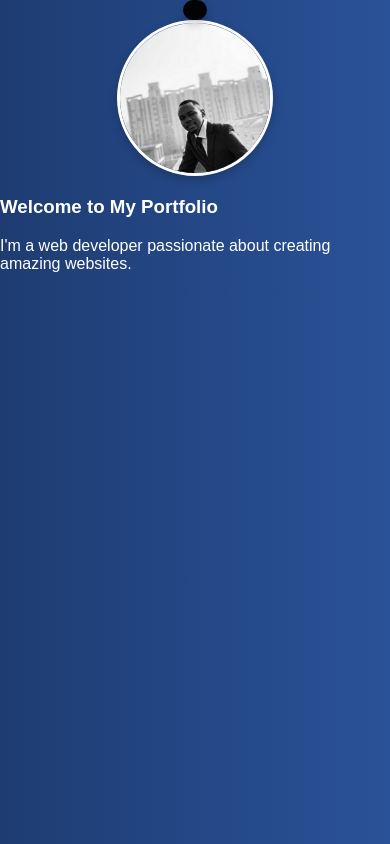
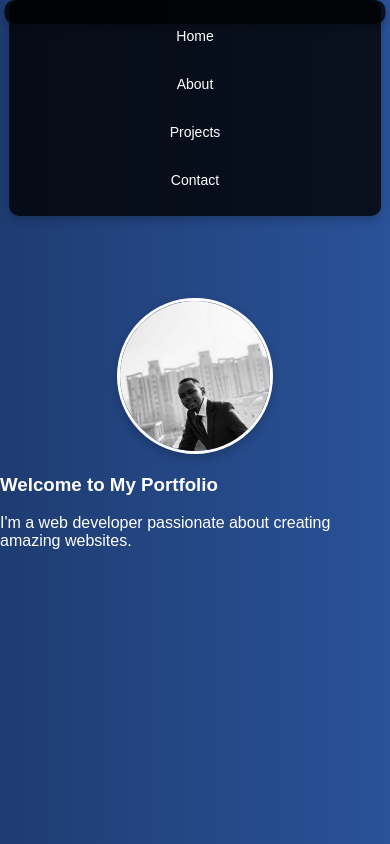
Before and after one commit to covenantmuriwo/my-portfolio, a website: page public/index.html in a window 390 px wide. Drawn offline with Linux system fonts and the light colour scheme.

Commit message:
Changed the responsive CSS and navigation

```diff
--- a/public/css/styles.css
+++ b/public/css/styles.css
@@ -1,6 +1,3 @@
-/* ---------------------------
-   BASE / GLOBAL (your original)
-   --------------------------- */
 body {
     font-family: Arial, sans-serif;
     margin: 0;
@@ -17,9 +14,7 @@ body {
     margin: 50px auto;
 }
 
-/* ---------------------------
-   NAVIGATION BAR (updated)
-   --------------------------- */
+/* Navigation Bar */
 nav {
     position: fixed;
     top: 0;
@@ -31,22 +26,12 @@ nav {
     display: flex;
     gap: 20px;
     box-shadow: 0 4px 10px rgba(0, 0, 0, 0.2);
-
-    /* NEW - don't let nav be wider than the viewport */
-    max-width: 98vw;
-    /* NEW - if on an extremely narrow device allow horizontal scroll as a graceful fallback */
-    overflow-x: auto;
-    -webkit-overflow-scrolling: touch;
 }
 
-/* keep ul horizontal, centered, no wrap */
 nav ul {
     list-style: none;
     display: flex;
     justify-content: center;
-    align-items: center;
-    flex-wrap: nowrap;      /* ensure one row */
-    white-space: nowrap;    /* prevent text wrap */
     margin: 0;
     padding: 0;
 }
@@ -58,46 +43,54 @@ nav ul li {
 nav ul li a {
     color: white;
     text-decoration: none;
-}
-
-/* links */
-nav a {
-    text-decoration: none;
-    color: white;
     font-size: 16px;
     padding: 10px 15px;
     transition: 0.3s;
 }
 
 /* Hover effect */
-nav a:hover {
+nav ul li a:hover {
     background: rgba(255, 255, 255, 0.3);
     border-radius: 5px;
 }
 
-/* ---------------------------
-   RESPONSIVE FIX (modified)
-   Keep navbar horizontal; reduce spacing & font size so Contact fits
-   --------------------------- */
+/* Responsive Fix – FIXED VERSION */
 @media (max-width: 768px) {
     nav {
-        /* keep centered but reduce horizontal space used */
-        padding: 10px 12px;
-        gap: 12px;          /* smaller gap between flex children (safety) */
-        max-width: 98vw;    /* ensure it stays within viewport */
+        flex-direction: column;
+        align-items: center;
+        width: 90%;
+        padding: 12px 15px;
+        transform: translateX(-50%);
+        left: 50%;
     }
 
     nav ul {
-        gap: 10px;          /* tighten spacing between items */
+        flex-direction: column;
+        align-items: center;
+        width: 100%;
     }
 
     nav ul li {
-        margin: 0 8px;      /* smaller left/right margin on each li */
+        margin: 8px 0;
+        width: 100%;
+        text-align: center;
     }
 
-    nav a {
-        font-size: 14px;    /* slightly smaller text on mobile */
-        padding: 8px 10px;  /* reduce padding so links fit */
+    nav ul li a {
+        display: block;
+        width: 100%;
+        box-sizing: border-box;
+        font-size: 16px;
+        padding: 10px 15px;
+    }
+}
+
+/* Extra safety for very small screens */
+@media (max-width: 480px) {
+    nav ul li a {
+        font-size: 14px;
+        padding: 8px 10px;
     }
 }
 
@@ -118,11 +111,7 @@ p {
     animation: fadeIn 1s ease-in-out;
 }
 
-/* General page styles
-   Note: you had a second body block in the original; I preserve the behavior below.
-*/
-
-
+/* General page styles */
 body {
     font-family: Arial, sans-serif;
     margin: 0;
@@ -130,6 +119,7 @@ body {
     display: flex;
     justify-content: center;
     align-items: center;
+    height: 100vh;
     background: linear-gradient(to right, #1e3c72, #2a5298);
     color: white;
 }
```
